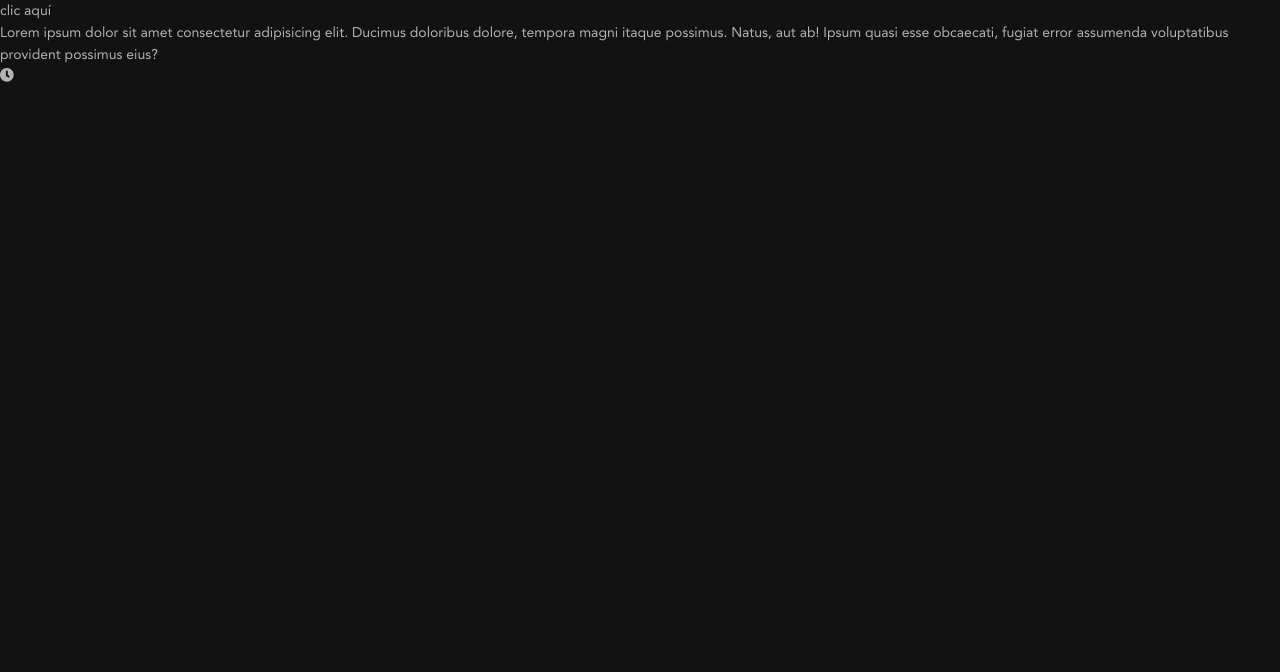
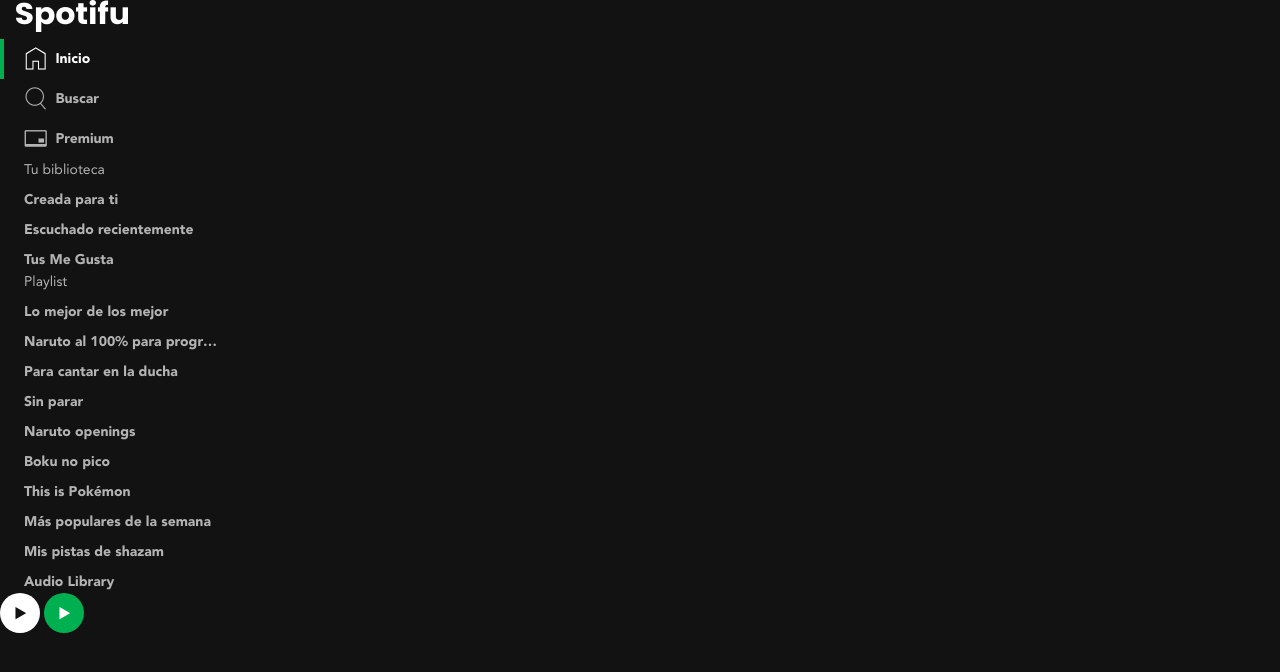
Before and after one commit to CristianPalaciosBeltran/spotifu, a plain HTML site: page index.html in a window 1280 px wide. Drawn offline with Linux system fonts and the light colour scheme; files whose address does not match are found by name.

Commit message:
Se implemento logo, botones, listas generales, menú principal

```diff
--- /dev/null
+++ b/css/proyecto/button-icon.css
@@ -0,0 +1,33 @@
+.buttonIcon {
+    inline-size: 2.5rem;
+    block-size: 2.5rem;
+    background: transparent;
+    border-radius: 50%;
+    border: none;
+    cursor: pointer;
+    color: var(--gray10);
+}
+
+.buttonIcon.is-white{
+    background: var(--white);
+    color: var(--gray50);
+}
+
+.buttonIcon.is-primary{
+    background: var(--primary);
+    color: var(--white)
+}
+
+.buttonIcon .icon-play {
+    position: relative;
+    left: 1px;
+    top: 1px;
+}
+
+.buttonIcon:active {
+    transform: scale(.95);
+}
+
+.buttonIcon:hover:is([class*='is-']){
+    box-shadow: 0 8px 8px rgba(0,0,0,.3);
+}
--- a/css/proyecto/index.css
+++ b/css/proyecto/index.css
@@ -2,6 +2,10 @@
 @import "./fonts.css";
 @import "./body.css";
 @import "./link.css";
+@import "./button-icon.css";
+@import "./logo.css";
+@import "./list.css";
+@import "./menu.css";
 
 :root {
   --primary: #00b050;
@@ -13,12 +17,12 @@
   --gray50: #121212;
   --gray60: #000000;
   --basefontFamily: Avenir, Helvetica, sans-serif;
-  --headline1: bold 2rem/normal var(--basefontFamily);
+  --headline1: bold 2rem / normal var(--basefontFamily);
   --headline2: bold 1.5rem/1.75rem var(--basefontFamily);
-  --basefont: normal .875rem/1.375rem var(--basefontFamily);
-  --basefontBold: bold .875rem/1.375rem var(--basefontFamily);
-  --button: bold .875rem/1rem var(--basefontFamily);
-  --small: normal .75em/normal var(--basefontFamily);
+  --basefont: normal 0.875rem/1.375rem var(--basefontFamily);
+  --basefontBold: bold 0.875rem/1.375rem var(--basefontFamily);
+  --button: bold 0.875rem/1rem var(--basefontFamily);
+  --small: normal 0.75em/normal var(--basefontFamily);
 }
 
 body {
--- /dev/null
+++ b/css/proyecto/list.css
@@ -0,0 +1,27 @@
+.list {
+  padding-inline-start: 1.5rem;
+  padding-inline-end: 1.5rem;
+}
+
+.list-title{
+    font: var(--basefont);
+    margin-block-start: 0;
+    margin-block-end: .5rem;
+}
+.list--content {
+  padding: 0;
+  margin: 0;
+  list-style: none;
+  display: flex;
+  flex-direction: column;
+  gap: .5rem
+}
+
+.list-item {
+
+}
+
+.list-item a {
+    font: var(--basefontBold);
+    transition: color .2s;
+}
--- /dev/null
+++ b/css/proyecto/logo.css
@@ -0,0 +1,9 @@
+.logo {
+ padding-inline-start: 1rem;
+ padding-inline-end: 1rem;
+}
+
+.logo-image {
+    inline-size: 7rem;
+    block-size: 2rem;
+}
--- /dev/null
+++ b/css/proyecto/menu-item.css
@@ -0,0 +1,42 @@
+.menuItem {
+ /* border: 1px solid green; */
+
+}
+
+.menuItem a {
+    /* border: 1px solid red; */
+    display: flex;
+    font: var(--button);
+    padding-inline-start: 1.5rem;
+    padding-inline-end: 1.5rem;
+    /* border-left: 4px solid var(--primary); */
+    /* box-shadow: inset 4px 0 0 var(--primary); */
+    block-size: 2.5rem;
+    line-height: 2.5rem;
+    align-items: center;
+    gap:.5rem;
+
+}
+
+.menuItem a:hover{
+    text-decoration: none;
+}
+
+.menuItem [class^="icon-"] {
+    font-size: 1.5rem;
+}
+
+.menuItem.is-active a {
+    color: var(--white);
+    box-shadow: inset 4px 0 0 var(--primary);
+}
+
+menuItem.is-active .icon-home::before{
+    content: "\e909";
+}
+menuItem.is-active .icon-search::before{
+    content: "\e913";
+}
+menuItem.is-active .icon-creditCard::before{
+    content: "\e906";
+}
--- /dev/null
+++ b/css/proyecto/menu.css
@@ -0,0 +1,11 @@
+@import './menu-item.css';
+
+.menu {
+
+}
+
+.menu-list {
+ padding: 0;
+ margin: 0;
+ list-style: none;
+}
--- a/index.html
+++ b/index.html
@@ -7,13 +7,100 @@
     <link rel="stylesheet" href="./css/proyecto/index.css" />
     <title>Document</title>
   </head>
-  <body class='body'>
-      <a href="" class="link">clic aquí</a>
-    <div>
-      Lorem ipsum dolor sit amet consectetur adipisicing elit. Ducimus doloribus
-      dolore, tempora magni itaque possimus. Natus, aut ab! Ipsum quasi esse
-      obcaecati, fugiat error assumenda voluptatibus provident possimus eius?
-    </div>
-    <i class="icon-clock"></i>
+  <body class="body">
+    <header class="logo" role="banner">
+      <a href="/" aria-current="page">
+        <img
+          class="logo-image"
+          src="./assets/images/spotifu-logo.png"
+          width="112"
+          height="32"
+          alt="logo spotifu-logo"
+        />
+      </a>
+    </header>
+    <nav class="menu" aria-label="Principal">
+      <ul class="menu-list">
+        <li class="menuItem is-active">
+          <a href="/" class="link" aria-current="page"
+            ><i class="icon-home" aria-hidden="true"></i><span>Inicio</span></a
+          >
+        </li>
+        <li class="menuItem ">
+          <a href="/" class="link" aria-current="page"
+            ><i class="icon-search" aria-hidden="true"></i><span>Buscar</span></a
+          >
+        </li>
+        <li class="menuItem ">
+          <a href="/" class="link" aria-current="page"
+            ><i class="icon-credit-card" aria-hidden="true"></i><span>Premium</span></a
+          >
+        </li>
+
+      </ul>
+    </nav>
+    <nav aria-labelledby="library-navigation" class="list">
+      <h2 class="list-title" id="library-navigation">Tu biblioteca</h2>
+      <ul class="list--content">
+        <li class="list-item">
+          <a href="#" class="link">Creada para ti</a>
+        </li>
+        <li class="list-item">
+          <a href="#" class="link">Escuchado recientemente</a>
+        </li>
+        <li class="list-item">
+          <a href="#" class="link">Tus Me Gusta</a>
+        </li>
+      </ul>
+    </nav>
+    <nav aria-labelledby="playlist-navigation" class="list">
+      <h2 class="list-title" id="playlist-navigation">Playlist</h2>
+      <ul class="list--content">
+        <li class="list-item">
+          <a href="#" class="link">Lo mejor de los mejor</a>
+        </li>
+        <li class="list-item">
+          <a href="#" class="link">Naruto al 100% para progr…</a>
+        </li>
+        <li class="list-item">
+          <a href="#" class="link">Para cantar en la ducha</a>
+        </li>
+        <li class="list-item">
+          <a href="#" class="link">Sin parar</a>
+        </li>
+        <li class="list-item">
+          <a href="#" class="link">Naruto openings</a>
+        </li>
+        <li class="list-item">
+          <a href="#" class="link">Boku no pico</a>
+        </li>
+        <li class="list-item">
+          <a href="#" class="link">This is Pokémon</a>
+        </li>
+        <li class="list-item">
+          <a href="#" class="link">Más populares de la semana</a>
+        </li>
+        <li class="list-item">
+          <a href="#" class="link">Mis pistas de shazam</a>
+        </li>
+        <li class="list-item">
+          <a href="#" class="link">Audio Library</a>
+        </li>
+      </ul>
+    </nav>
+    <button
+      class="buttonIcon is-white"
+      aria-label="Reproducir"
+      title="reproducir"
+    >
+      <i class="icon-play" aria-hidden="true"></i>
+    </button>
+    <button
+      class="buttonIcon is-primary"
+      aria-label="Reproducir"
+      title="reproducir"
+    >
+      <i class="icon-play" aria-hidden="true"></i>
+    </button>
   </body>
 </html>
```
Also changed, not shown: css/proyecto/link.css (+3 -4 lines), assets/images/spotifu-logo.png (added).
